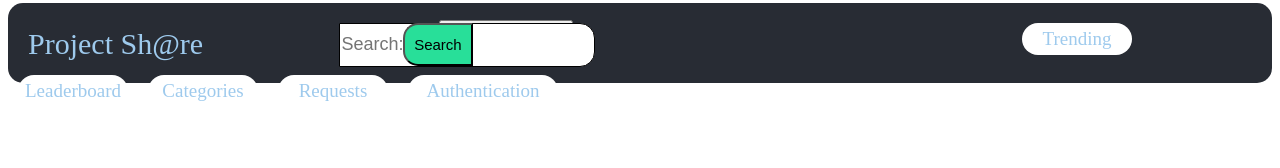
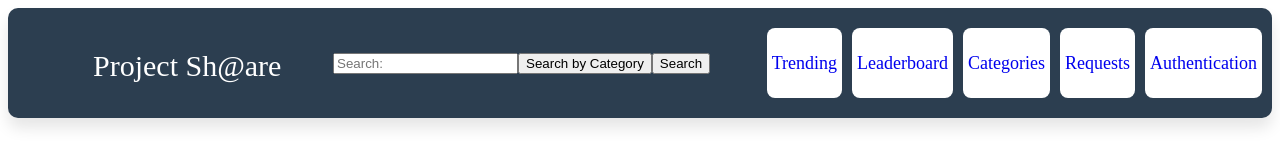
Before and after one commit to littlepotato123/Project-Share, a React (Create React App) app in the folder web/: page /leaderboard in a window 1280 px wide. Shown: the top 168 px of the page. Built offline with nearby package versions, Linux system fonts and the light colour scheme; no server answers.

Commit message:
Navigation Functionality Done

```diff
--- a/web/src/App.js
+++ b/web/src/App.js
@@ -18,6 +18,7 @@ import Requests from './Pages/Requests/Requests';
 import Trending from './Pages/Trending/Trending';
 import User from './Pages/User Page/User';
 import './styles/App.css';
+import './styles/Navigation.css';
 
 const App = () => {
   return (
--- a/web/src/Components/Navigation/DropDown.js
+++ /dev/null
@@ -1,24 +0,0 @@
-import React, { useEffect, useState } from 'react';
-
-const DropDown = (props) => {
-    const [display, setDisplay] = useState(false);
-    const [links, setLinks] = useState(null);
-
-    useEffect(() => {
-    if(display == true) {
-        setLinks(props.children);
-    } else {
-
-        setLinks(null);
-    }
-    }, [display])
-
-    return (
-        <div>
-            <button className="dropdown" onClick={() => setDisplay(!display)}>{props.handle}</button>
-            {links}
-        </div>
-    )
-};
-
-export default DropDown;
--- a/web/src/Components/Navigation/Navigation.js
+++ b/web/src/Components/Navigation/Navigation.js
@@ -3,7 +3,6 @@ import {
     useHistory
 } from 'react-router-dom';
 import { Fetch } from '../../Tools';
-import DropDown from './DropDown';
 
 const Navigation = () => {
     const [value, setValue] = useState('');
@@ -50,19 +49,19 @@ const Navigation = () => {
                 if(res.tokenUser) {
                     sessionStorage.setItem('handle', res.tokenUser.handle);
                     setAuthentication(
-                        <DropDown handle={res.tokenUser.handle}>
-                            <ul className="drop">
+                        <div>
                             <li>
-                                    <a className="drop1" href={`/user/${res.tokenUser.handle}`}>{res.tokenUser.handle}</a>
+                                <a href={`http://localhost:3000/user/${res.tokenUser.handle}`}>{res.tokenUser.handle}</a>
+                                <ul>
+                                    <li>
+                                        <a href="/newpost">New Post</a>
                                     </li>
                                     <li>
-                                    <a className="drop2" href="/newpost">New Post</a>
-                                </li>
-                                <li>
-                                    <button className="drop3" onClick={logout}>Logout</button>
+                                        <a onClick={logout}>Logout</a>
                                     </li>
                                 </ul>
-                        </DropDown>
+                            </li>
+                        </div>
                     )
                 } else {
                     history.push('/auth')
@@ -82,11 +81,11 @@ const Navigation = () => {
     }
 
     return (
-        <div className="nav">
-            <header className="header">
-                <a className="project-Share" href="/">Project Sh@re</a>
-                <input
-                    className='searchBar'
+        <div className="dropdown">
+            <nav>
+                <a className="logo" href="/home">Project Sh@are</a>
+                <div>
+                    <input className='searchBar'
                         value={value}
                         onChange={e => setValue(e.target.value)}
                         placeholder="Search: "
@@ -97,12 +96,25 @@ const Navigation = () => {
                         <button onClick={click} className="switch-but-nav">Search by Author</button> : <button onClick={click} className="switch-but-nav">Search by Category</button>
                     }
                     <button className="search-button" onClick={push}>Search</button>
+                </div>
+                <ul>
+                    <li>
                         <a className="trending" href="/trending">Trending</a>
+                    </li>
+                    <li>
                         <a className="leaderboard" href="/leaderboard">Leaderboard</a>
+                    </li>
+                    <li>
                         <a className="categories" href="/categories">Categories</a>
+                    </li>
+                    <li>
                         <a className="requests" href="/requests">Requests</a>
+                    </li>
+                    <li>
                         {authentication}
-            </header>
+                    </li>
+                </ul>
+            </nav>
         </div>
     )
 }
--- a/web/src/styles/App.css
+++ b/web/src/styles/App.css
@@ -1,76 +1,3 @@
-.header  {
-    background-color: #282c34;
-    font-size: calc(10px + 2vmin);
-    color: white;
-    position: relative;
-    bottom: 5px;
-    border-radius: 15px;
-    height: 80px;
-    width: 100%;
-}
-
-.search-button {
-    position:relative;
-    right: 170px;
-    top: 15px;
-    width: 70px;
-    height: 43px;
-    border-top-left-radius: 15px;
-    border-bottom-left-radius: 15px;
-    font-size: 15px;
-    background-color: #28df99;
-}
-
-.searchBar {
-    border-top-right-radius: 15px;
-    border-bottom-right-radius: 15px;
-    position:relative;
-    right: -12.3%;
-    top: 15px;
-    width:  250px;
-    height: 40px;
-    border: 1.5px solid;
-    font-size: large;
-
-}
-
-.leaderboard, .trending, .topPosts, .categories, .authentication, .requests, .dropdown {
-    top: 10px;
-    display: inline-block;
-    text-decoration: none;
-    padding: 5px;
-    color: #9ecaed;
-    background-color: white;
-    border-radius: 20px;
-    position: relative;
-    font-size: 19px;
-    text-align: center;
-    width: 100px;
-    margin: 10px;
-}
-
-.trending {
-    margin-left: 30%;
-}
-
-.authentication {
-    width: 140px;
-}
-
-.dropdown {
-    width: 100px;
-    position: absolute;
-    right: 3%;
-}
-
-.project-Share {
-    color: #9ecaed;
-    font-size: 30px;
-    position: relative;
-    top: 19px;
-    left: 20px;
-}
-
 .post-content {
     border-radius: 8px;
     outline: none;
--- /dev/null
+++ b/web/src/styles/Navigation.css
@@ -0,0 +1,61 @@
+.dropdown {
+    margin: 0 auto;
+}
+nav {
+    height: 100px;
+    background: #2c3e50;
+    box-shadow: 0 10px 15px rgba(0, 0, 0, 0.1);
+    display: flex;
+    flex-direction: row;
+    justify-content: space-between;
+    align-items: center;
+    border-radius: 10px;
+    padding: 5px;
+}
+.logo {
+    padding: 5px 0 0 80px;
+    width: auto;
+    height: auto;
+    color: white;
+    text-decoration: none;
+    font-size: 30px;
+}
+nav ul {
+    padding: 0;
+    margin: 0;
+    float: right;
+}
+nav ul li {
+    background: #2c3e50;
+    position: relative;
+    list-style: none;
+    display: inline-block;
+}
+nav ul li a {
+    display: block;
+    margin: 5px;
+    background: white;
+    border-radius: 8px;
+    text-decoration: none;
+    line-height: 60px;
+    padding: 5px;
+    font-size: 18px;
+}
+nav ul li a:hover {
+    background: #243342;
+}
+nav ul ul {
+    position: absolute;
+    top: 80px;
+    display: none;
+}
+nav ul li:hover > ul {
+    display: block;
+}
+nav ul ul li {
+    width: 100px;
+    float: none;
+    display: list-item;
+    position: relative;
+    left: 10px;
+}
```
Lines whose indentation alone changed are shown as unchanged.
